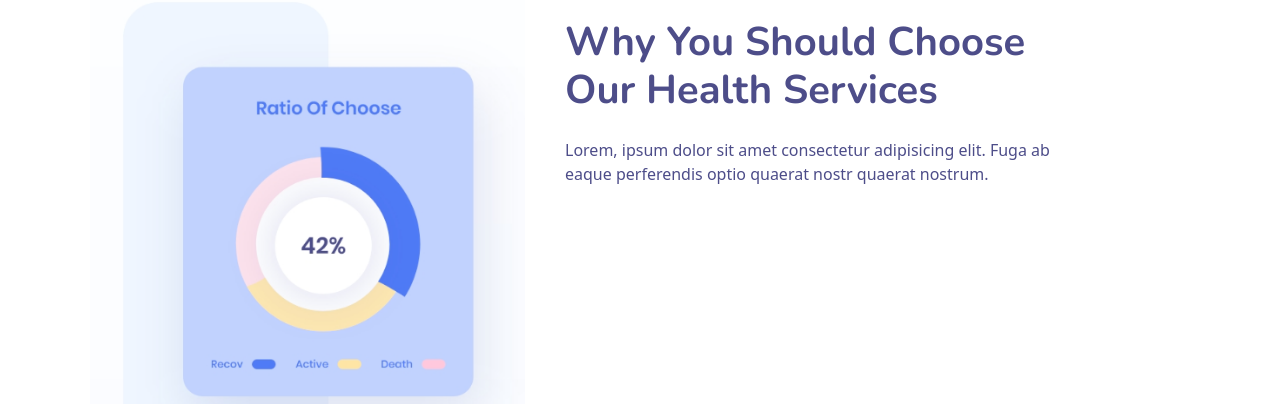
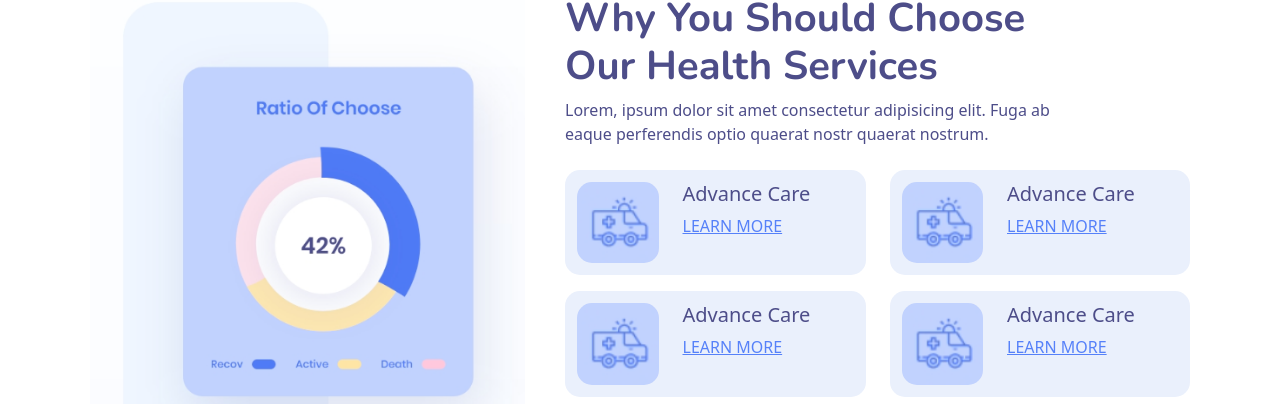
Before and after one commit to Emon-Ahmed/Project-Rush-Website, a Next.js app: page / in a window 1280 px wide. Shown: the part 2393-2797 px from the top of the page. Built offline with nearby package versions, Linux system fonts and the light colour scheme.

Commit message:
Newsletter

```diff
--- /dev/null
+++ b/Components/Home/About.js
@@ -0,0 +1,95 @@
+import React from "react";
+
+const About = () => {
+  return (
+    <div className="container my-5 py-5">
+      <div className="row align-items-center my-5">
+        <div className="col-md-6">
+          <div className="px-2">
+            <h1 className="mt-4 font-nunito paragraph-color fw-bold">
+              Why do Patients <br /> Say About Us
+            </h1>
+            <p className="paragraph-color py-4">
+              Lorem, ipsum dolor sit amet consectetur adipisicing elit. Fuga ab{" "}
+              <br /> eaque perferendis optio quaerat nostr quaerat nostrum.{" "}
+              <br />
+              Lorem, ipsum dolor sit amet consectetur adipisicing elit. Fuga ab{" "}
+              <br /> eaque perferendis optio quaerat nostr quaerat nostrum.{" "}
+              <br />
+            </p>
+            <button className="btn primary-btn" type="submit">
+              Learn More
+            </button>
+          </div>
+        </div>
+        <div className="col-md-6">
+          <div className="graph-card w-75 p-4 m-2  float-start">
+            <div className="row justify-content-between">
+              <div className="col-md-8">
+                <div className="p-2">
+                  <h5 className="primary-color">Advance Care</h5>
+                  <p className="paragraph-color">
+                    Lorem ipsum dolor sit amet consectetur adipisicing elit.
+                  </p>
+                </div>
+              </div>
+              <div className="col-md-4">
+                <div className="">
+                  <img
+                    className="w-75 rounded-3 graph-icon float-end"
+                    src="/graph-icon1.png"
+                    alt="ICON"
+                  />
+                </div>
+              </div>
+            </div>
+          </div>
+          <div className="graph-card w-75 p-4 m-2 float-end">
+            <div className="row justify-content-between">
+              <div className="col-md-8">
+                <div className="p-2">
+                  <h5 className="primary-color">Advance Care</h5>
+                  <p className="paragraph-color">
+                    Lorem ipsum dolor sit amet consectetur adipisicing elit.
+                  </p>
+                </div>
+              </div>
+              <div className="col-md-4">
+                <div className="">
+                  <img
+                    className="w-75 rounded-3 graph-icon float-end"
+                    src="/graph-icon1.png"
+                    alt="ICON"
+                  />
+                </div>
+              </div>
+            </div>
+          </div>
+          <div className="graph-card w-75 p-4 m-2 float-start">
+            <div className="row justify-content-between">
+              <div className="col-md-8">
+                <div className="p-2">
+                  <h5 className="primary-color">Advance Care</h5>
+                  <p className="paragraph-color">
+                    Lorem ipsum dolor sit amet consectetur adipisicing elit.
+                  </p>
+                </div>
+              </div>
+              <div className="col-md-4">
+                <div className="">
+                  <img
+                    className="w-75 rounded-3 graph-icon float-end"
+                    src="/graph-icon1.png"
+                    alt="ICON"
+                  />
+                </div>
+              </div>
+            </div>
+          </div>
+        </div>
+      </div>
+    </div>
+  );
+};
+
+export default About;
--- a/Components/Home/Banner.js
+++ b/Components/Home/Banner.js
@@ -3,7 +3,7 @@ import Navbar from "../Global/Navbar";
 
 const Banner = () => {
   return (
-    <div className="custom-border">
+    <div className="custom-border banner-bg">
       <div className="container py-3">
         <Navbar />
         <div className="text-center py-4 text-white">
--- a/Components/Home/Graph.js
+++ b/Components/Home/Graph.js
@@ -1,4 +1,5 @@
 import React from "react";
+import GraphCard from "./GraphCard";
 
 const Graph = () => {
   return (
@@ -6,16 +7,40 @@ const Graph = () => {
       <div className="row">
         <div className="col-md-5">
           <div className="px-2">
-            <img width="100%" src="/service-statistics-graph.png" alt="" srcset="" />
+            <img width="100%" src="/service-statistics-graph.png" alt="" />
           </div>
         </div>
         <div className="col-md-7">
           <div className="px-2">
-            <h1 className="mt-5 font-nunito paragraph-color fw-bold">
+            <h1 className="mt-4 font-nunito paragraph-color fw-bold">
               Why You Should Choose <br /> Our Health Services
             </h1>
-            <p className="py-3 paragraph-color">Lorem, ipsum dolor sit amet consectetur adipisicing elit. Fuga ab <br /> eaque perferendis optio quaerat nostr quaerat nostrum.</p>
+            <p className="paragraph-color">
+              Lorem, ipsum dolor sit amet consectetur adipisicing elit. Fuga ab{" "}
+              <br /> eaque perferendis optio quaerat nostr quaerat nostrum.
+            </p>
           </div>
+          <div className="mx-2">
+            <div className="row">
+              <div className="col-md-6">
+                <GraphCard />
+              </div>
+              <div className="col-md-6">
+                <GraphCard />
+              </div>
+            </div>
+            <div className="row">
+              <div className="col-md-6">
+                <GraphCard />
+              </div>
+              <div className="col-md-6">
+                <GraphCard />
+              </div>
+            </div>
+          </div>
+          <button className="btn primary-btn mx-2 my-4" type="submit">
+            Make Appointment
+          </button>
         </div>
       </div>
     </div>
--- a/Components/Home/GraphCard.js
+++ b/Components/Home/GraphCard.js
@@ -1,9 +1,25 @@
-import React from 'react'
+import React from "react";
 
 const GraphCard = () => {
   return (
-    <div>GraphCard</div>
-  )
-}
+    <div className="graph-card p-1 my-2">
+      <div className="row">
+        <div className="col-md-4">
+          <img
+            className="w-100 rounded-3 m-2 graph-icon"
+            src="/graph-icon1.png"
+            alt="ICON"
+          />
+        </div>
+        <div className="col-md-8">
+          <div className="p-2">
+            <h5 className="paragraph-color">Advance Care</h5>
+            <p className="primary-color text-decoration-underline">LEARN MORE</p>
+          </div>
+        </div>
+      </div>
+    </div>
+  );
+};
 
-export default GraphCard
+export default GraphCard;
--- /dev/null
+++ b/Components/Home/Newsletter.js
@@ -0,0 +1,50 @@
+import React from "react";
+
+const Newsletter = () => {
+  return (
+    <div className="container my-5 py-5">
+      <div className="row font-nunito newsletter p-5">
+        <div className="col-md-9">
+          <div>
+            <h1 className="newsletter-title pb-2 pt-3">
+              Subscribe Our Newsletter
+            </h1>
+            <p className="newsletter-des text-white py-3">
+              Lorem ipsum dolor sit amet consectetur adipisicing elit. Iste
+              provident nobis qui adipisci. Laudantium odit optio nesciunt,
+              eligendi eum, excepturi vitae voluptatem magnam suscipit dolores
+              commodi
+            </p>
+            <div className="pb-4">
+              <div class="input-group w-50">
+                <input
+                  type="text"
+                  class="form-control"
+                  placeholder="Enter Your Email Address"
+                  aria-label="Enter Your Email Address"
+                  aria-describedby="button-addon2"
+                />
+                <button
+                  class="btn text-white newsletter-btn py-2 px-3"
+                  type="button"
+                  id="button-addon2"
+                >
+                  SUBSCRIBE
+                </button>
+              </div>
+            </div>
+          </div>
+        </div>
+        <div className="col-md-3">
+          <img
+            className="w-100 newsletter-img"
+            src="/newsletter-banner.png"
+            alt="NEWSLETTER"
+          />
+        </div>
+      </div>
+    </div>
+  );
+};
+
+export default Newsletter;
--- a/src/pages/index.js
+++ b/src/pages/index.js
@@ -3,6 +3,8 @@ import Banner from "../../Components/Home/Banner";
 import Services from "../../Components/Home/Services";
 import Departments from "../../Components/Home/Departments";
 import Graph from "../../Components/Home/Graph";
+import About from "../../Components/Home/About";
+import Newsletter from "../../Components/Home/Newsletter";
 
 export default function Home() {
   return (
@@ -13,18 +15,12 @@ export default function Home() {
         <meta name="viewport" content="width=device-width, initial-scale=1" />
         <link rel="icon" href="/Rush_logo.png" />
       </Head>
-      <div className="banner-bg">
-        <Banner />
-      </div>
-      <div>
-        <Services />
-      </div>
-      <div>
-        <Departments />
-      </div>
-      <div>
-        <Graph />
-      </div>
+      <Banner />
+      <Services />
+      <Departments />
+      <Graph />
+      <About />
+      <Newsletter/>
     </>
   );
 }
--- a/src/styles/globals.css
+++ b/src/styles/globals.css
@@ -1,5 +1,7 @@
+/*----------------- Import Extern Link ------------------ */
 @import url("https://fonts.googleapis.com/css2?family=Nunito:ital,wght@0,200;0,300;0,400;0,500;0,600;0,700;0,800;0,900;0,1000;1,200;1,300;1,400;1,500;1,600;1,700;1,800;1,900;1,1000&family=Open+Sans:ital,wght@0,300;0,400;0,500;0,600;0,700;0,800;1,300;1,400;1,500;1,600;1,700;1,800&display=swap");
 
+/*------------------- Global Style ----------------------- */
 :root {
   --bgColor: #5681f9;
   --BTN-Hover-Color: #7395f7;
@@ -25,15 +27,23 @@ body {
   outline: none !important;
   box-shadow: none !important;
 }
+input:focus {
+  outline: none !important;
+  box-shadow: none !important;
+}
 .primary-color {
   color: #5681f9;
 }
 .paragraph-color {
   color: #4d4d89;
 }
+.primary-bg {
+  background-color: #5681f9;
+}
 .secondary-bg-color {
   background-color: #e6eefb;
 }
+
 /*-------------------Banner Slider-----------------------*/
 .title {
   font-size: 60px;
@@ -88,23 +98,20 @@ body {
   background-color: var(--bgColor);
 }
 
-/*----------------------------------------
-              Service Section
- -----------------------------------------*/
+/*----------------- Service Section --------------------*/
 .service-section {
   margin-top: -360px;
   background-color: #ffffff;
   border-radius: 50px;
-  box-shadow: rgba(17, 17, 26, 0.05) 0px 4px 16px, rgba(17, 17, 26, 0.05) 0px 8px 32px;
+  box-shadow: rgba(17, 17, 26, 0.05) 0px 4px 16px,
+    rgba(17, 17, 26, 0.05) 0px 8px 32px;
 }
 .service {
   background-color: #edf4fe;
   border-radius: 25px;
-  /* margin-bottom: 25px !important; */
 }
 
-/* Department  */
-
+/*------------------ Department ---------------- */
 .departments-heading {
   font-size: 72px;
   font-weight: 800;
@@ -120,6 +127,31 @@ body {
 .department {
   border-radius: 20px !important;
 }
-.department-heading{
+.department-heading {
   font-weight: 600;
 }
+
+/*---------------------- Graph ------------------ */
+.graph-card {
+  background-color: #eaf0fc !important;
+  border-radius: 15px;
+}
+.graph-icon {
+  border-radius: 15px !important;
+}
+
+/*-------------------Newsletter------------------ */
+.newsletter {
+  background-color: #5681f9;
+  border-radius: 25px;
+}
+.newsletter-img {
+  margin-top: -190px;
+}
+.newsletter-title {
+  font-weight: 800;
+  color: white;
+}
+.newsletter-btn{
+  background-color: #7395f7;
+}
```
Also changed, not shown: public/graph-icon1.png (added), public/newsletter-banner.png (added).
